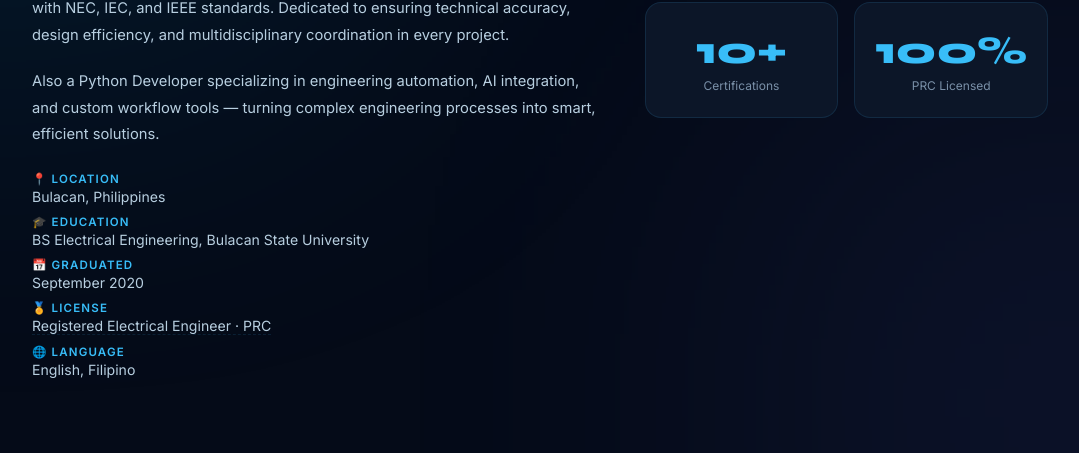
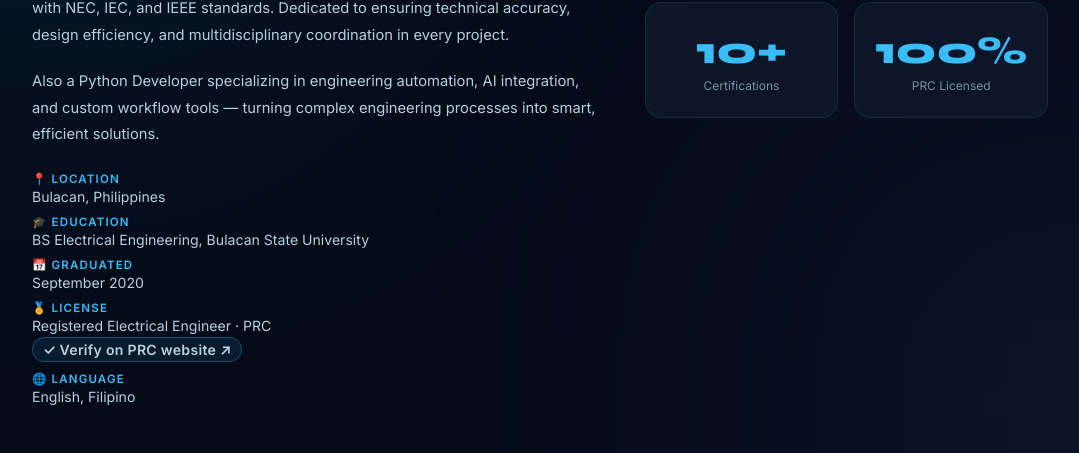
Before and after one commit to Joshuasamar19/JSamarSolutions, a Flask app: page / in a window 1280 px wide, after a click on "About". Shown: the part 389-842 px from the top of the page, without its empty margins (100-1179 px from the left). Run offline with Flask 3, Linux system fonts and the light colour scheme; parts of the project's set-up code (start-up, migrations or seed data) failed here and were passed over.

Commit message:
Make PRC license verification link more noticeable

```diff
--- a/static/style.css
+++ b/static/style.css
@@ -277,6 +277,32 @@ section.active-section {
   width: fit-content;
 }
 .detail a:hover { color: var(--cyan); border-color: var(--cyan); }
+
+.verify-link {
+  display: flex !important;
+  flex-direction: column;
+  gap: 3px;
+  border-bottom: none !important;
+}
+.verify-badge {
+  display: inline-flex;
+  align-items: center;
+  gap: 4px;
+  width: fit-content;
+  font-size: 0.68rem;
+  font-weight: 700;
+  color: var(--cyan);
+  background: rgba(56,189,248,0.1);
+  border: 1px solid rgba(56,189,248,0.3);
+  border-radius: 100px;
+  padding: 3px 10px;
+  letter-spacing: 0.02em;
+  transition: background 0.2s, border-color 0.2s;
+}
+.verify-link:hover .verify-badge {
+  background: rgba(56,189,248,0.2);
+  border-color: var(--cyan);
+}
 
 .about-stats { display: grid; grid-template-columns: 1fr 1fr; gap: 1rem; }
 .stat {
--- a/templates/index.html
+++ b/templates/index.html
@@ -74,7 +74,13 @@
             <div class="detail"><span class="detail-label">📍 Location</span><span>Bulacan, Philippines</span></div>
             <div class="detail"><span class="detail-label">🎓 Education</span><span>BS Electrical Engineering, Bulacan State University</span></div>
             <div class="detail"><span class="detail-label">📅 Graduated</span><span>September 2020</span></div>
-            <div class="detail"><span class="detail-label">🏅 License</span><a href="https://www.prcboard.com/ree-results-september-2022-registered-electrical-engineer-board-exam-passers" target="_blank" rel="noopener noreferrer">Registered Electrical Engineer · PRC</a></div>
+            <div class="detail">
+              <span class="detail-label">🏅 License</span>
+              <a href="https://www.prcboard.com/ree-results-september-2022-registered-electrical-engineer-board-exam-passers" target="_blank" rel="noopener noreferrer" class="verify-link">
+                Registered Electrical Engineer · PRC
+                <span class="verify-badge">✓ Verify on PRC website ↗</span>
+              </a>
+            </div>
             <div class="detail"><span class="detail-label">🌐 Language</span><span>English, Filipino</span></div>
           </div>
         </div>
```
